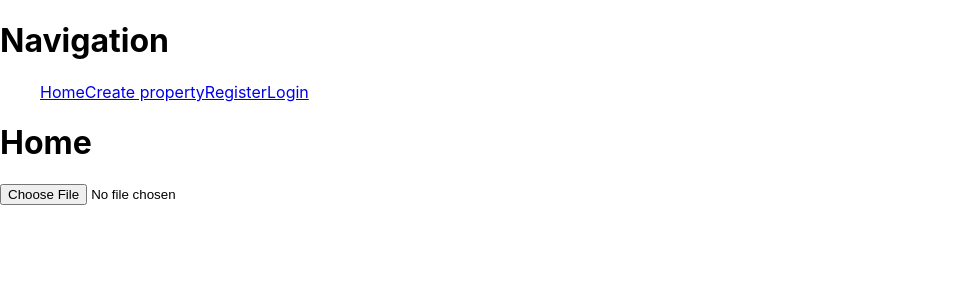
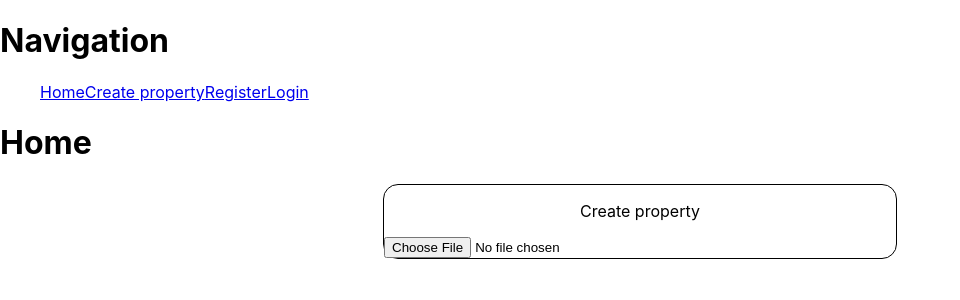
Before and after one commit to Ruslan1493/Real-estate, a React (Create React App) app in the folder client/: page / in a window 1280 px wide. Shown: the top 300 px of the page, without its empty margins (0-960 px from the left). Built offline with nearby package versions, Linux system fonts and the light colour scheme.

Commit message:
-A progress bar for images

```diff
--- a/client/src/components/Firebase-components/ProgressBar.js
+++ b/client/src/components/Firebase-components/ProgressBar.js
@@ -1,10 +1,12 @@
 import React from 'react';
 import useStorage from '../../hooks/useStorage';
+import styles from './progress-bar.module.scss';
 
 const ProgressBar = ({ file }) => {
     const { progress, url } = useStorage(file);
+    console.log(progress);
     return (
-        <div>progress</div>
+        <div id={styles.ProgressBar}></div>
     )
 };
 
--- a/client/src/components/Firebase-components/UploadForm.jsx
+++ b/client/src/components/Firebase-components/UploadForm.jsx
@@ -1,5 +1,6 @@
 import React, { useState } from 'react';
 import ProgressBar from './ProgressBar';
+import styles from './progress-bar.module.scss';
 
 const UploadForm = () => {
     const [file, setFile] = useState(null);
@@ -20,7 +21,8 @@ const UploadForm = () => {
 
 
     return (
-        <form>
+        <form className={styles.createForm}>
+            <p>Create property</p>
             <input type='file' onChange={changeHandler} />
             {error && <p>{error}</p>}
             {file && <p>{file.name}</p>}
--- /dev/null
+++ b/client/src/components/Firebase-components/progress-bar.module.scss
@@ -0,0 +1,22 @@
+.createForm{
+    position: relative;
+    justify-content: center;
+    margin: auto;
+    text-align: center;
+    border: 1px solid black;
+    border-radius: 15px;
+    width: 40%;
+}
+
+#ProgressBar{
+    position:absolute;
+    width: 100%;
+    display: block;
+    height: 5px;
+    background-color: rgb(43, 255, 0);
+    margin-top: 10px;
+    // margin: 0 auto;
+    // top: 50%;
+    // left: 50%;
+    // transform: translate(0, -50%);
+}
```
